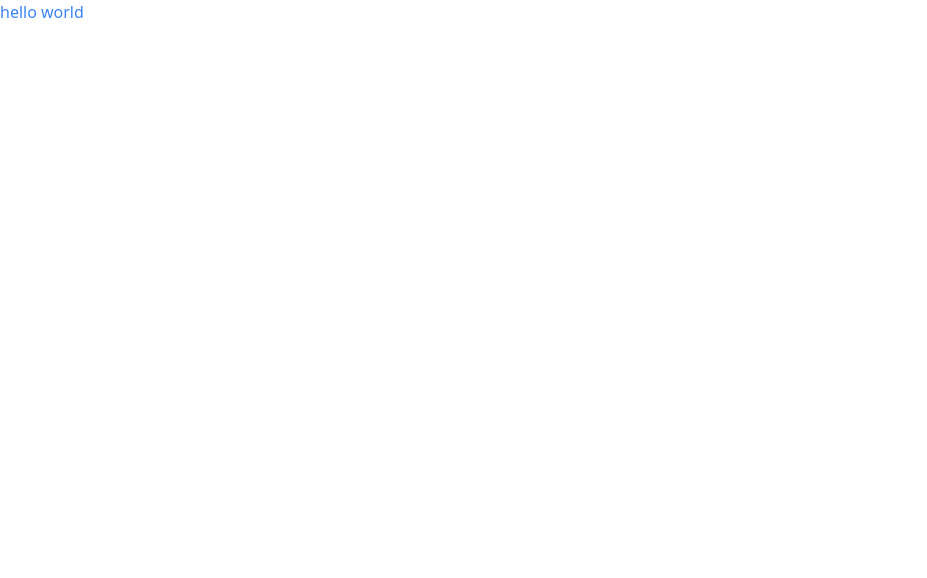
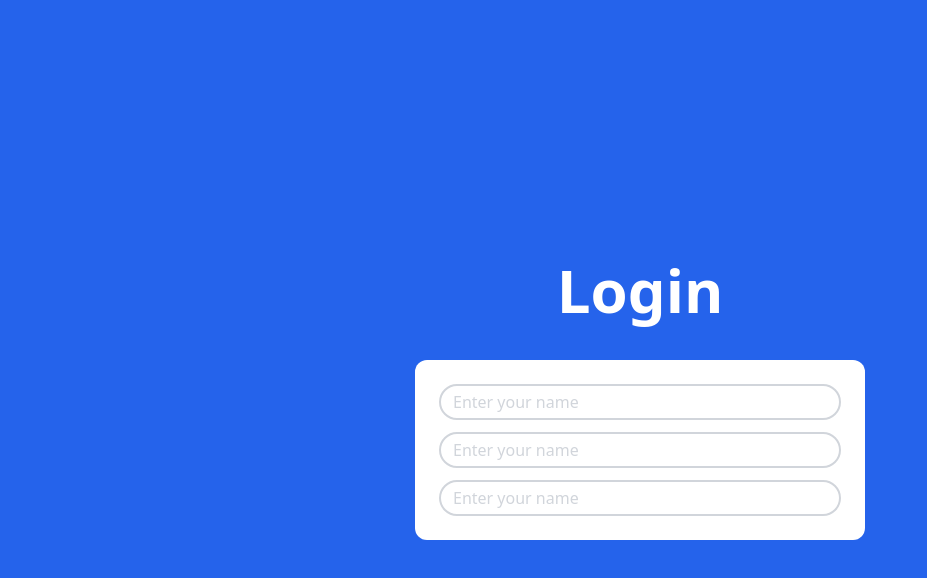
Before and after one commit to aashishpanthee/Tasks-Manager-ChatApp, a React (Create React App) app: page / in a window 1280 px wide. Shown: the top 578 px of the page, without its empty margins (0-927 px from the left). Built offline with nearby package versions, Linux system fonts and the light colour scheme.

Commit message:
Add LoginPage and update App.tsx Modifiy tailwind.config.js

```diff
--- a/src/App.tsx
+++ b/src/App.tsx
@@ -1,7 +1,12 @@
 import React from "react";
+import LoginPage from "./pages/LoginPage";
 
 function App() {
-  return <div className='text-blue-500'>hello world</div>;
+  return (
+    <div className=''>
+      <LoginPage />
+    </div>
+  );
 }
 
 export default App;
--- /dev/null
+++ b/src/pages/LoginPage.tsx
@@ -0,0 +1,33 @@
+import React from "react";
+
+const Login = () => {
+  return (
+    <div className='bg-blue-600 h-screen flex items-center justify-center'>
+      {/* Login */}
+      <div className='w-full md:w-[450px]'>
+        <h1 className='text-center font-bold text-4xl text-white md:text-6xl mb-10'>
+          Login
+        </h1>
+        <div className='bg-white w-full p-6 min-h-[150px] flex flex-col gap-3 rounded-xl'>
+          <input
+            type='text'
+            placeholder='Enter your name'
+            className='bg-transparent flex-1 border-2 border-gray-300 rounded-full px-3 py-1 placeholder-gray-300'
+          />
+          <input
+            type='text'
+            placeholder='Enter your name'
+            className='bg-transparent flex-1 border-2 border-gray-300 rounded-full px-3 py-1 placeholder-gray-300'
+          />
+          <input
+            type='text'
+            placeholder='Enter your name'
+            className='bg-transparent flex-1 border-2 border-gray-300 rounded-full px-3 py-1 placeholder-gray-300'
+          />
+        </div>
+      </div>
+    </div>
+  );
+};
+
+export default Login;
--- a/tailwind.config.js
+++ b/tailwind.config.js
@@ -2,7 +2,25 @@
 module.exports = {
   content: ["./src/**/*.{html,js,jsx,ts,tsx}"],
   theme: {
-    extend: {},
+    screens: {
+      sm: "480px",
+      // => @media (min-width: 640px) { ... }
+
+      md: "768px",
+      // => @media (min-width: 768px) { ... }
+
+      lg: "1200px",
+      // => @media (min-width: 1024px) { ... }
+
+      xl: "1440px",
+      // => @media (min-width: 1280px) { ... }
+    },
+    extend: {
+      colors: {
+        myBlue: "#0A32B3",
+        myPink: "#BD3650",
+      },
+    },
   },
   plugins: [],
 };
```
